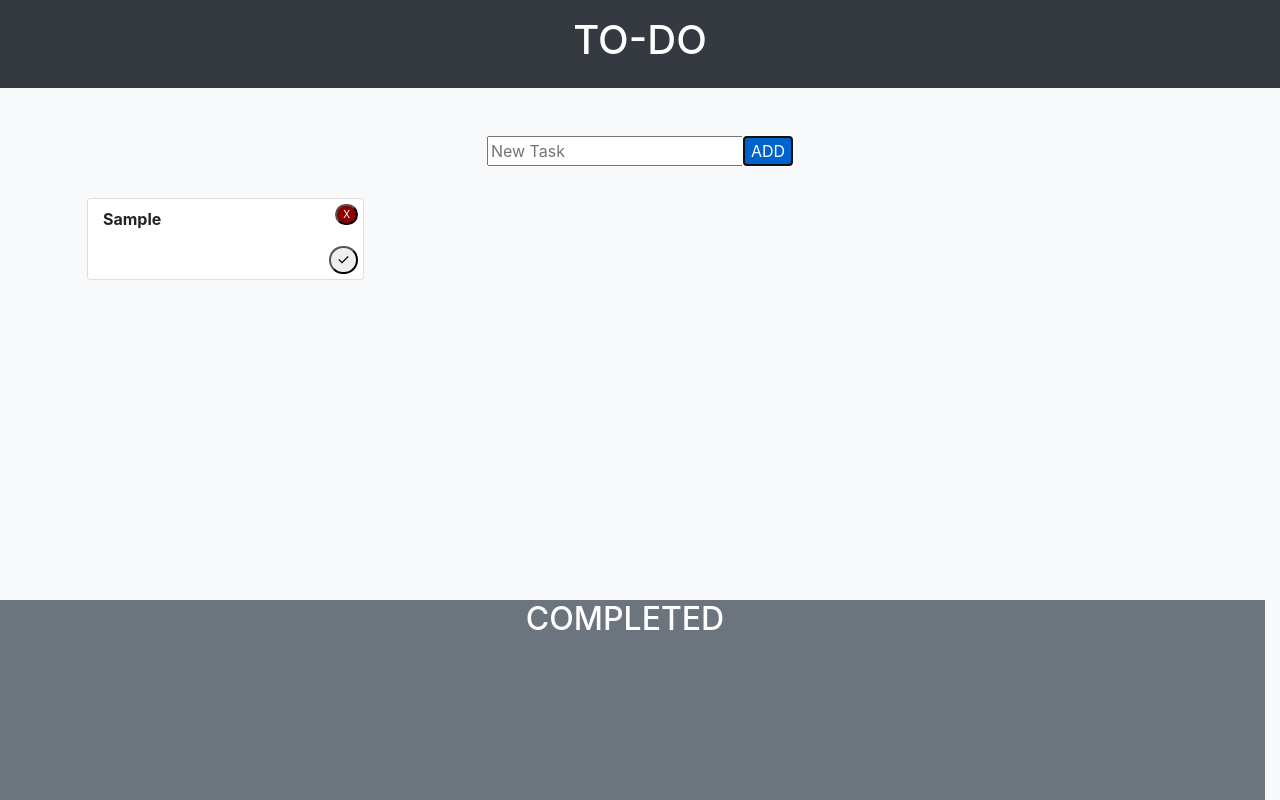
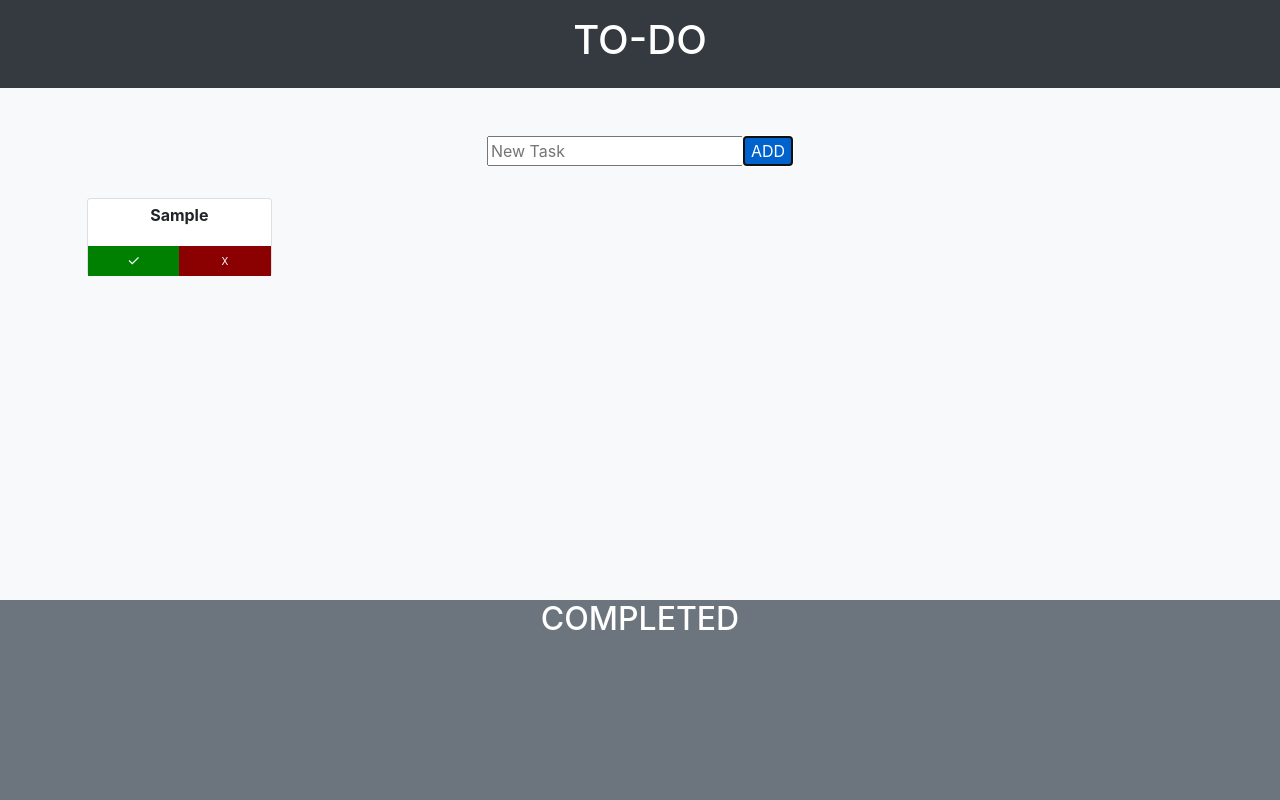
Before and after one commit to EricMChavez/todo-list-2, a plain HTML site: page index.html in a window 1280 px wide. Both pictures are taken after typing "Sample" into the empty fields and a click on the button "ADD". Drawn offline with nearby package versions, Linux system fonts and the light colour scheme.

Commit message:
new fetures

```diff
--- a/index.css
+++ b/index.css
@@ -1,24 +1,39 @@
 .X {
 	font-size: 10px;
+	border: none;
 	background-color: darkred;
 	color: white;
-	border-radius: 50px;
 	position: absolute;
-	top: 5px;
-	right: 5px;
+	padding: 0;
+	width: 50%;
+	height: 30px;
+	right: 0;
+	bottom: -1;
+}
+.completedX {
+	font-size: 10px;
+	color: white;
+	position: absolute;
+	border: none;
+	padding: 0;
+	width: 10%;
+	height: 30px;
+	right: 0;
+	top: -1;
+	background-color: transparent;
 }
 .complete {
 	font-size: 15px;
-	border-radius: 50px;
+	border: none;
+	padding: 0;
 	position: absolute;
-	bottom: 5px;
-	right: 5px;
+	width: 50%;
+	height: 30px;
+	left: 0;
+	bottom: -1;
+	background-color: green;
+	color: white;
 }
 .card {
 	font-weight: 700;
 }
-.bg-secondary {
-	width: 100vw;
-	position: fixed;
-	bottom: 0;
-}
--- a/index.html
+++ b/index.html
@@ -19,8 +19,12 @@
                 <div id="entries" class="col-12 p-3 row"></div>
             </div>
         </div>
-        <div class="bg-secondary d-flex justify-content-center h-25 text-white row"><h2>COMPLETED</h2>
-                <div id="completed" class="col-12 p-3 row"></div>
+            <div class="bg-secondary fixed-bottom h-25">
+            <div class="row"><div class="d-flex justify-content-center col-12 text-white"><h2>COMPLETED</h2></div>
+                <div class="row col-12">
+                    <div id="completed" class="col-12 p-3"></div>
+                </div>
+            </div>
         </div>
 
         <script src="index.js"></script>
--- a/index.js
+++ b/index.js
@@ -10,7 +10,7 @@ function add() {
 function readList() {
 	for (i in toDo) {
 		var iDiv = document.createElement('div');
-		iDiv.className = 'card m-3 pb-5 pt-2 col-3';
+		iDiv.className = 'card text-center rounded-top m-3 pb-5 pt-1 col-2';
 		iDiv.id = 'card' + i;
 		iDiv.innerHTML =
 			toDo[i] +
@@ -24,9 +24,9 @@ function readList() {
 	}
 	for (i in completed) {
 		var xDiv = document.createElement('div');
-		xDiv.className = 'card bg-success text-light m-3 pb-5 pt-2 col-2';
+		xDiv.className = 'card bg-success text-center text-light m-3 pb-5 pt-2 col-2';
 		xDiv.id = 'card' + i;
-		xDiv.innerHTML = completed[i] + '<button class="X" onclick="removeCompleted(' + i + ')">X</button>';
+		xDiv.innerHTML = completed[i] + '<button class="completedX" onclick="removeCompleted(' + i + ')">X</button>';
 		document.querySelector('#completed').appendChild(xDiv);
 	}
 }
```
